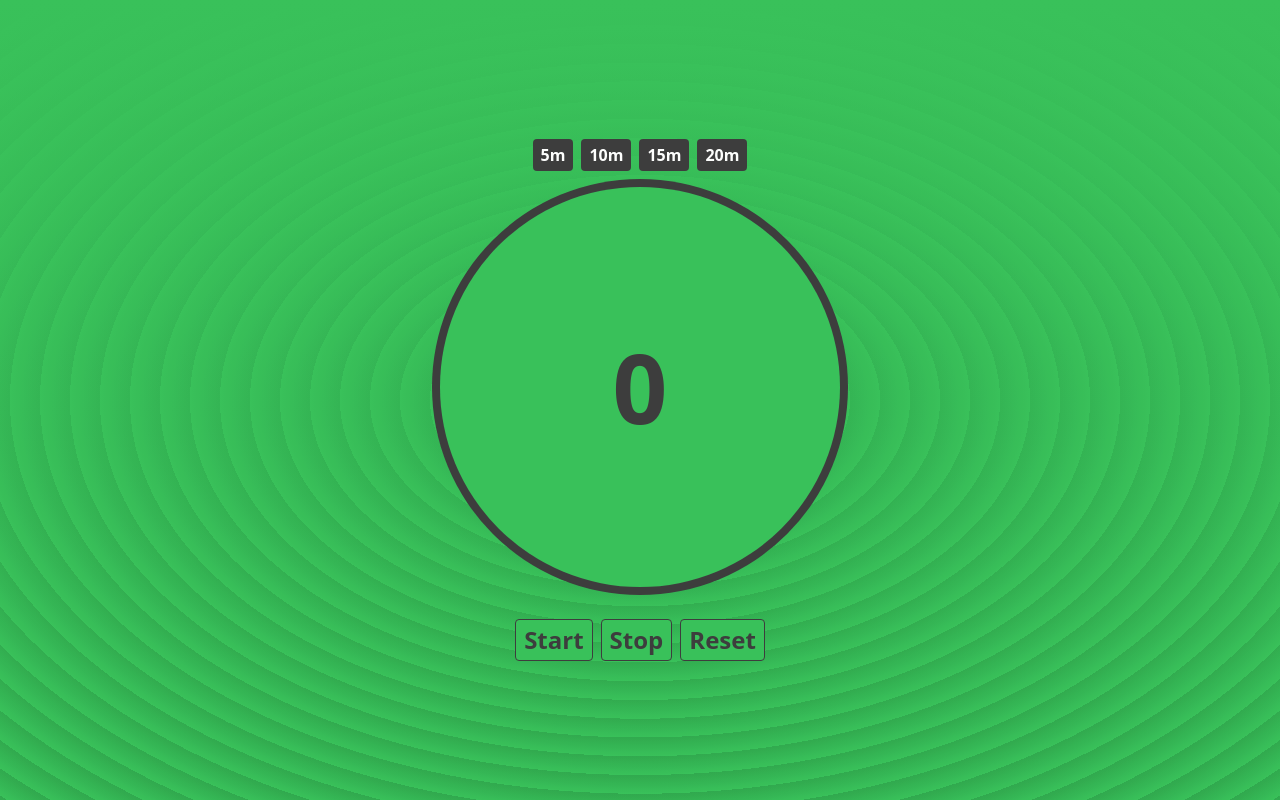
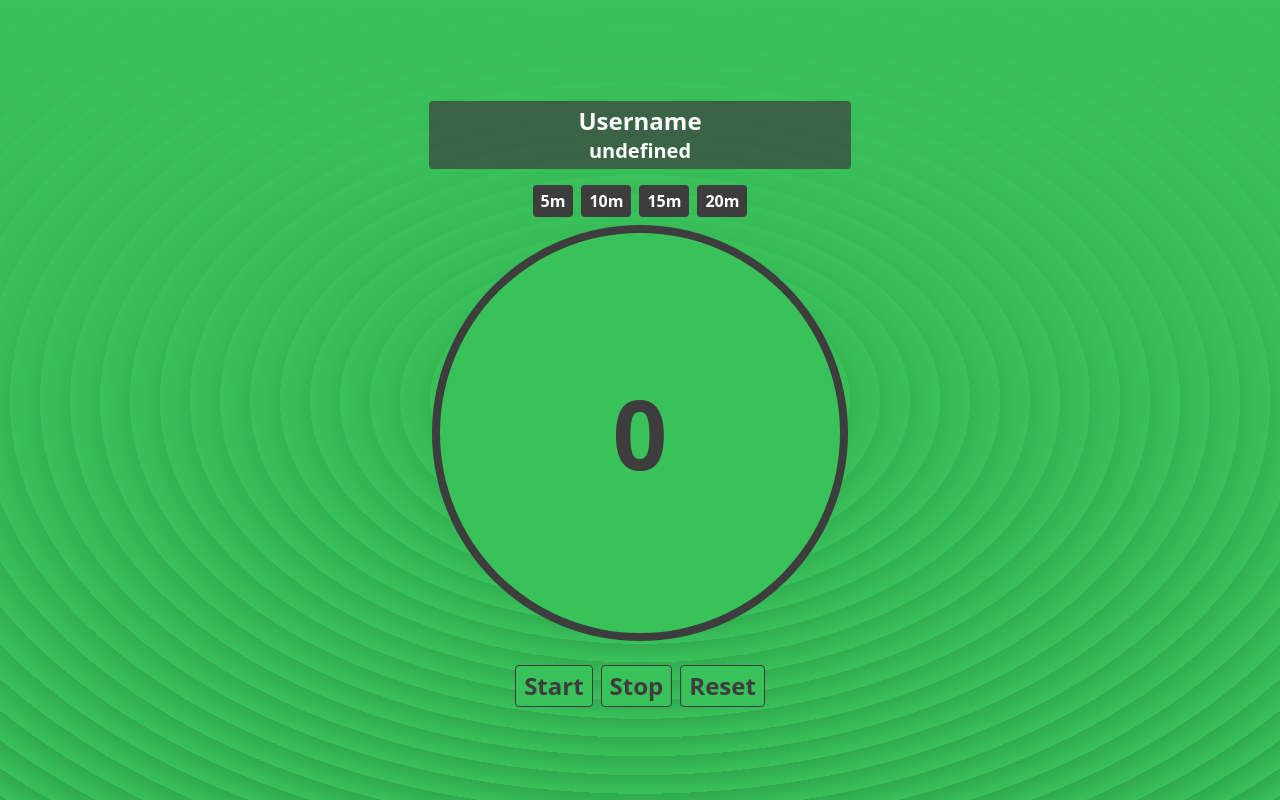
Before and after one commit to wesleywil/InnerPeace-Oasis, a SvelteKit app: page /meditate in a window 1280 px wide. Built offline with nearby package versions, Linux system fonts and the light colour scheme; no server answers; the database is empty.

Commit message:
updated the meditate page by including a simple database user information just to get things started

```diff
--- /dev/null
+++ b/src/routes/meditate/+page.server.ts
@@ -0,0 +1,26 @@
+import { mysqlconnFn } from "$lib/db/mysql";
+
+interface UserData{
+    username:string;
+}
+
+export async function load():Promise<{data:UserData | null} | Error>{
+   try{
+    const mysqlconn = await mysqlconnFn();
+    const [rows, _] = await mysqlconn.query("SELECT username FROM innerpease_oasis.users LIMIT 1;");
+    if(rows.length === 0){
+        return {
+            data:null,
+        }
+    }
+    const firstRow:UserData = rows[0];
+    console.log(firstRow);
+    return {
+        data:firstRow,
+    }
+   }catch(error:any){
+    console.error('Got and error!!!');
+    console.log(error);
+    return error;
+   }
+}
--- a/src/routes/meditate/+page.svelte
+++ b/src/routes/meditate/+page.svelte
@@ -1,4 +1,9 @@
 <script lang="ts">
+  export let data;
+
+  import { timer } from "../../store/timer";
+  import { timerCompleted } from "../../store/meditation";
+
   import Timer from "$lib/components/timer/Timer.svelte";
   import TimerActions from "$lib/components/timer_actions/TimerActions.svelte";
   import TimerOptions from "$lib/components/timer_options/TimerOptions.svelte";
@@ -7,6 +12,21 @@
 <main
   class="min-h-screen min-w-screen p-2 flex flex-col items-center justify-center gap-2 text-[#292929] text-center"
 >
+  <div
+    class="w-full md:w-2/3 xl:w-1/3 my-2 p-1 flex flex-col justify-center items-center text-[#fdfefd] bg-[#292929]/70 rounded"
+  >
+    <h1 class="text-2xl font-bold">Username</h1>
+    <h1 class=" text-xl font-semibold">{data.data?.username}</h1>
+  </div>
+
+  <!-- {#if $timer.timerSet !== 0}
+    <p>Timer: {$timer.count} seconds</p>
+    <p>Timer is running</p>
+    {#if $timerCompleted}
+      <p>Meditation completed naturally!</p>
+      <p>Do something here...</p>
+    {/if}
+  {/if} -->
   <TimerOptions />
   <Timer />
   <TimerActions />
```
